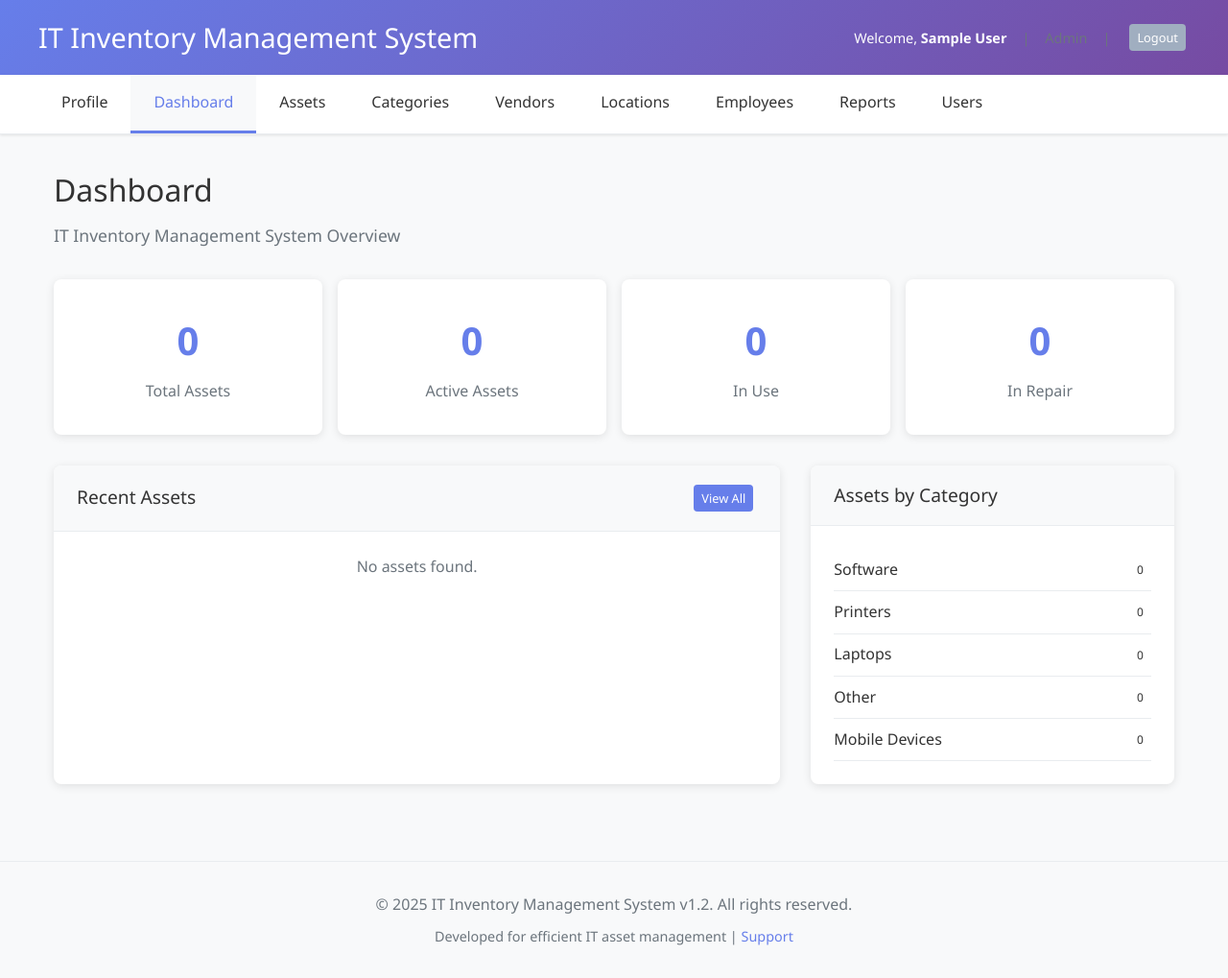
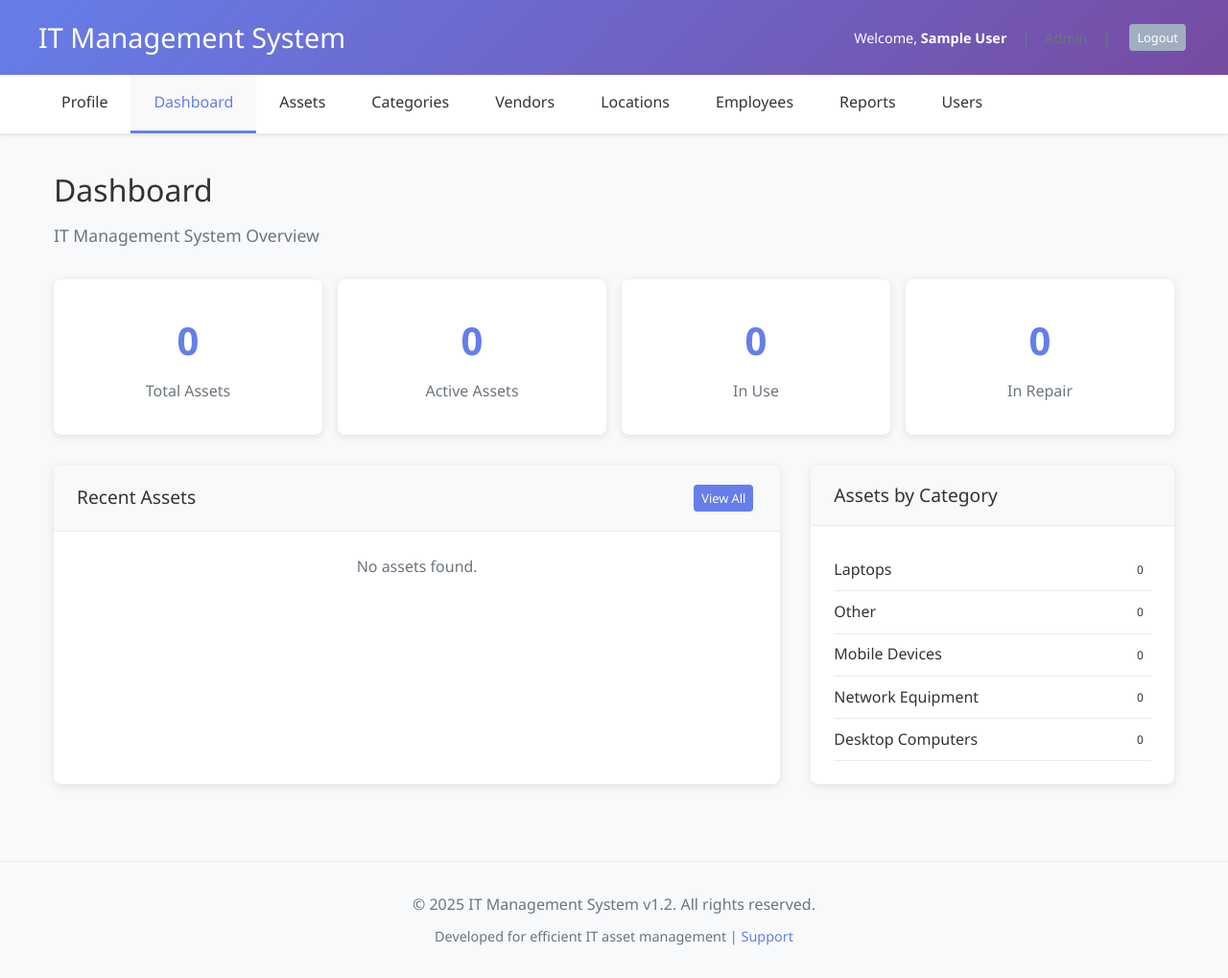
Before and after one commit to canizter/itms, a PHP site: page /itms/dashboard.php in a window 1280 px wide. Shown: the whole page at 96% size. Run offline with PHP 8.4, Linux system fonts and the light colour scheme; the visitor is signed in with stand-in values (Sample User, id 1); data comes from the database, SQL or seed files in the repository; data that the repository does not hold is empty.

Commit message:
Rename: IT Inventory Management System to IT Management System (branding update)

```diff
--- a/assets/css/style.css
+++ b/assets/css/style.css
@@ -1,4 +1,4 @@
-/* IT Inventory Management System Styles */
+/* IT Management System Styles */
 * {
     margin: 0;
     padding: 0;
--- a/assets/js/app.js
+++ b/assets/js/app.js
@@ -1,4 +1,4 @@
-// IT Inventory Management System JavaScript
+// IT Management System JavaScript
 
 // Global variables
 let currentPage = 1;
--- a/config/config.php
+++ b/config/config.php
@@ -1,5 +1,5 @@
 <?php
-// Database configuration for IT Inventory Management System
+// Database configuration for IT Management System
 // Make sure to update these settings according to your XAMPP setup
 
 define('DB_HOST', 'localhost');
@@ -8,7 +8,7 @@ define('DB_PASSWORD', ''); // Default XAMPP MySQL password is empty
 define('DB_NAME', 'itms_db');
 
 // Application settings
-define('APP_NAME', 'IT Inventory Management System');
+define('APP_NAME', 'IT Management System');
 define('APP_VERSION', '1.2');
 define('BASE_URL', 'http://localhost/itms/');
 
--- a/dashboard.php
+++ b/dashboard.php
@@ -76,7 +76,7 @@ try {
 
 <div class="page-header">
     <h1 class="page-title">Dashboard</h1>
-    <p class="page-subtitle">IT Inventory Management System Overview</p>
+    <p class="page-subtitle">IT Management System Overview</p>
 </div>
 
 <!-- Dashboard Statistics -->
--- a/database/itms_database.sql
+++ b/database/itms_database.sql
@@ -1,4 +1,4 @@
--- IT Inventory Management System Database
+-- IT Management System Database
 -- Created: August 3, 2025
 
 CREATE DATABASE IF NOT EXISTS itms_db;
--- a/database/itms_database_clean.sql
+++ b/database/itms_database_clean.sql
@@ -1,4 +1,4 @@
--- IT Inventory Management System Database
+-- IT Management System Database
 -- Created: August 3, 2025
 
 CREATE DATABASE IF NOT EXISTS itms_db;
--- a/includes/header.php
+++ b/includes/header.php
@@ -11,7 +11,7 @@ checkSessionTimeout();
     <title><?php echo $page_title ?? 'Dashboard'; ?> - <?php echo APP_NAME; ?></title>
     <link rel="stylesheet" href="assets/css/style.css">
     <link rel="icon" type="image/x-icon" href="assets/images/favicon.ico">
-    <meta name="description" content="IT Inventory Management System">
+    <meta name="description" content="IT Management System">
     <meta name="author" content="ITMS">
 </head>
 <body>
--- a/setup.php
+++ b/setup.php
@@ -1,6 +1,6 @@
 <?php
 // ITMS Setup Script
-// This script helps initialize the IT Inventory Management System
+// This script helps initialize the IT Management System
 
 error_reporting(E_ALL);
 ini_set('display_errors', 1);
@@ -250,7 +250,7 @@ if ($_POST && !$setup_complete) {
         <?php if ($setup_complete): ?>
             <div class="setup-complete">
                 <h1>✅ Setup Complete!</h1>
-                <h2>IT Inventory Management System is ready to use</h2>
+                <h2>IT Management System is ready to use</h2>
 
                 <?php foreach ($success_messages as $message): ?>
                     <div class="alert alert-success"><?php echo htmlspecialchars($message); ?></div>
@@ -276,7 +276,7 @@ if ($_POST && !$setup_complete) {
         <?php else: ?>
             <h1>🔧 ITMS Setup Wizard</h1>
             <p style="text-align: center; color: #6c757d; margin-bottom: 2rem;">
-                Welcome! Let's set up your IT Inventory Management System.
+                Welcome! Let's set up your IT Management System.
             </p>
 
             <?php foreach ($errors as $error): ?>
```
Also changed, not shown: README.md.
